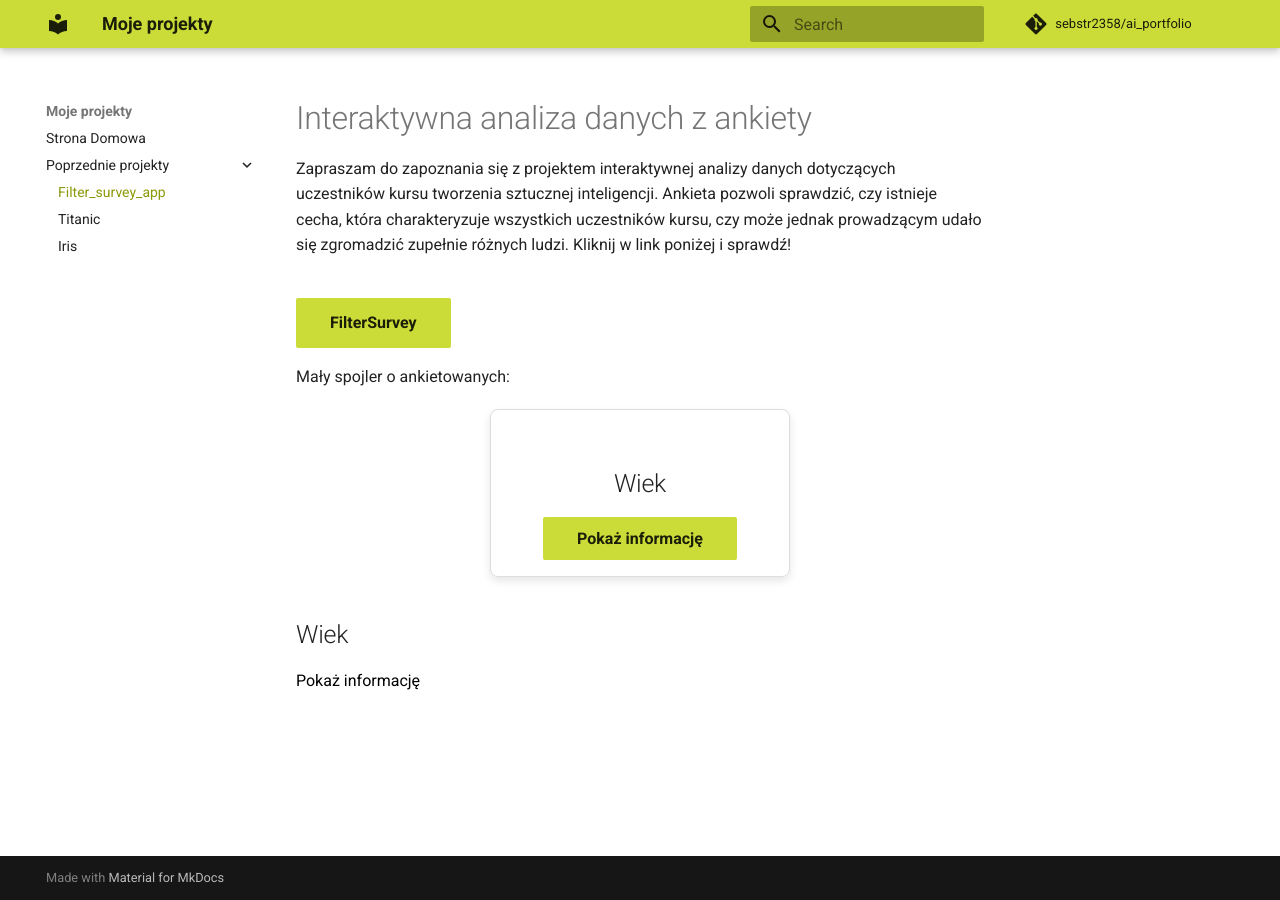
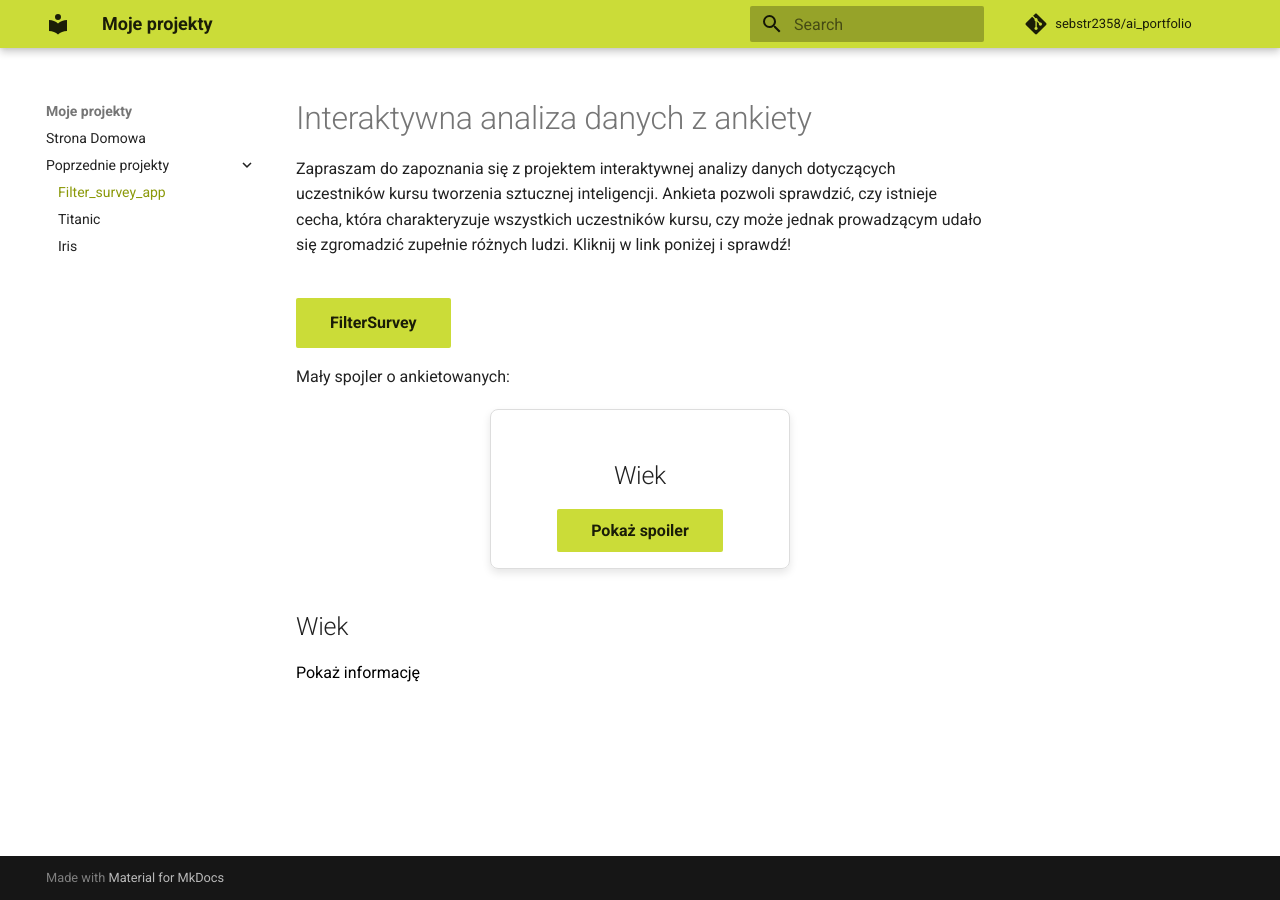
Before and after one commit to sebstr2358/ai_portfolio, an MkDocs documentation site: the page built from docs/filter_survey_app/index.md, in a window 1280 px wide. Built offline with MkDocs 1.6.1 and Material for MkDocs 9.7.7, drawn with Linux system fonts in a browser that asks for light colours; comment, search, counter and statistics services are not loaded.

```diff
--- a/docs/filter_survey_app/index.md
+++ b/docs/filter_survey_app/index.md
@@ -17,14 +17,14 @@
             align-items: center;
             border: 1px solid #ddd;
             border-radius: 8px;
-            padding: 16px;
+            padding: 8px 16px 16px 16px;
             box-shadow: 0 4px 8px rgba(0, 0, 0, 0.1);
             max-width: 300px;
             margin: 20px auto;">
     <h2>Wiek</h2>
-    <button class="md-button md-button--primary" onclick="toggleVisibility()">Pokaż informację </button>
+    <button class="md-button md-button--primary" onclick="toggleVisibility()">Pokaż spoiler </button>
     <div id="hidden-text" style="display: none; margin-top: 10px;">
-    <p>Najstarsza osoba powyżej 65 lat!</p>
+    <p>Najstarsza osoba ma powyżej 65 lat!</p>
 </div>
 </div>
 <h2>Wiek</h2>
```
Also changed, not shown: other parts of docs/filter_survey_app/index.md (+1 -1 lines).
